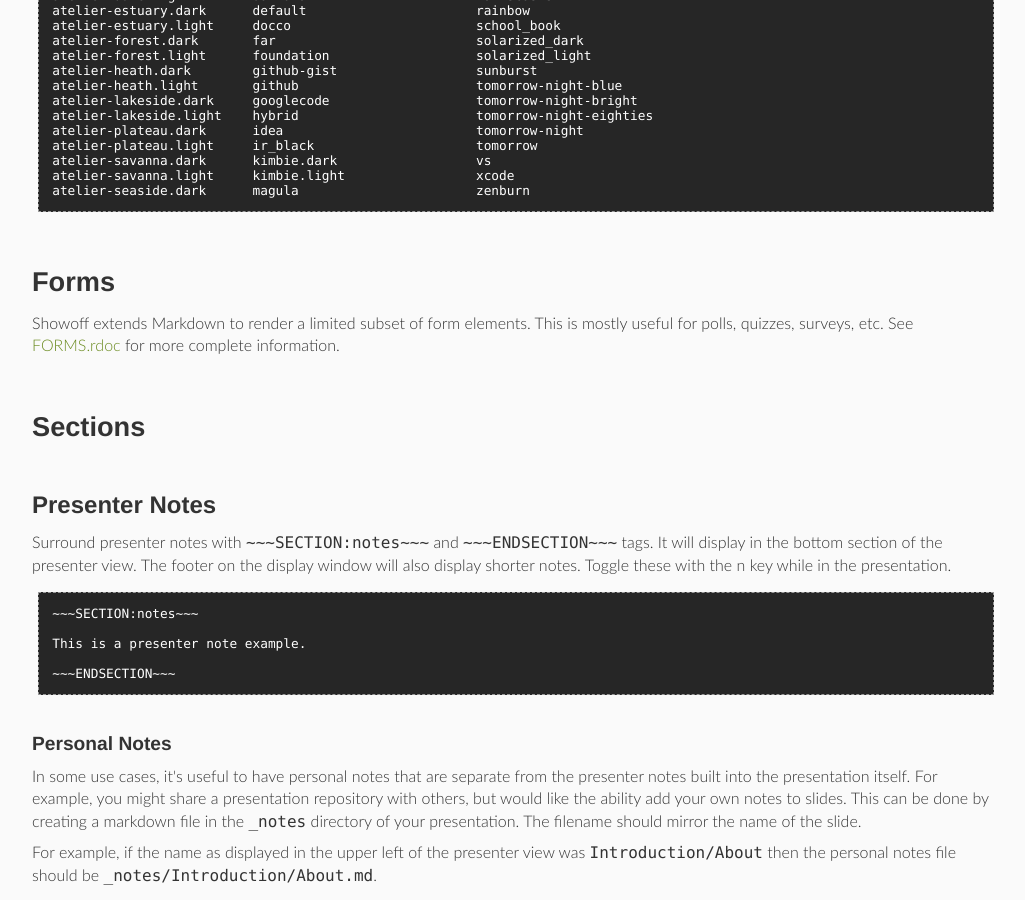
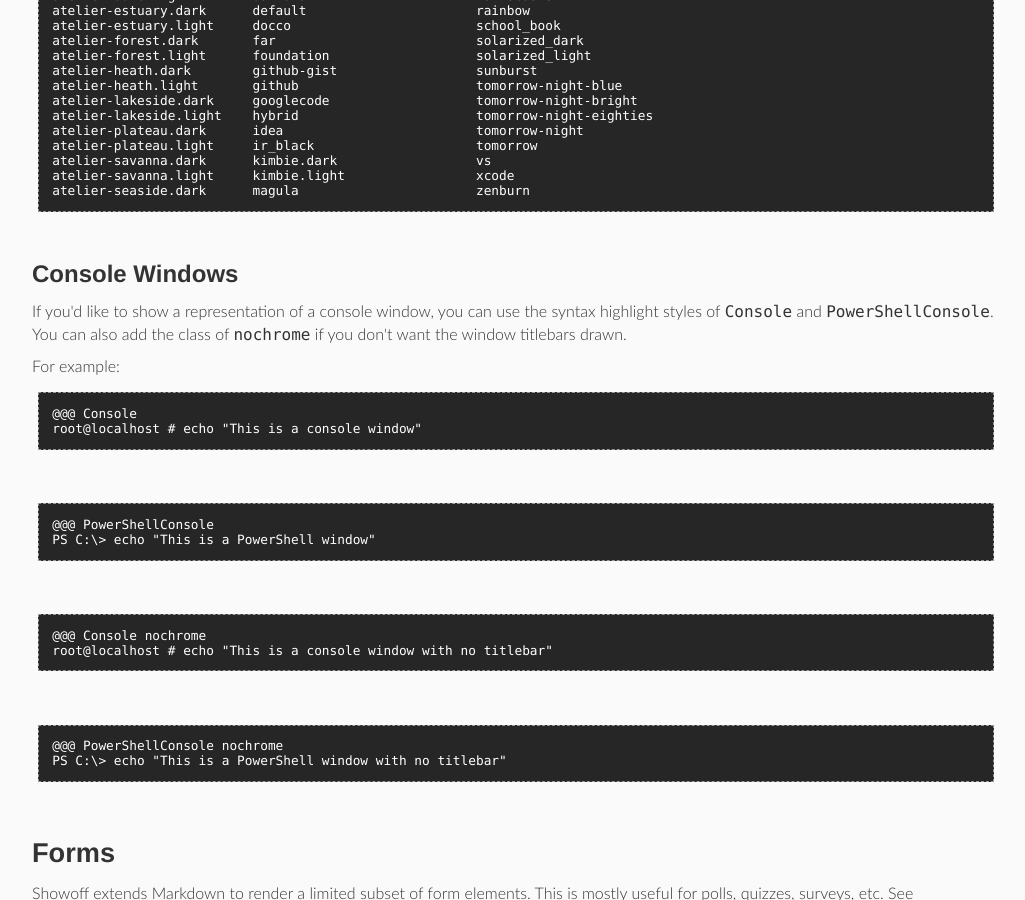
Before and after one commit to binford2k/showoff, a Jekyll site: the page documentation/AUTHORING_rdoc.html, which Jekyll copies as it is, in a window 1280 px wide and 900 px high, scrolled down 6233 px. Shown: the whole window, without its empty margins (248-1273 px from the left). Built offline with Jekyll 4.4.1, drawn with Linux system fonts in a browser that asks for light colours; some web fonts are replaced.

Commit message:
updating docs

```diff
--- a/documentation/AUTHORING_rdoc.html
+++ b/documentation/AUTHORING_rdoc.html
@@ -64,6 +64,7 @@
     <li><a href="#label-Slide+Backgrounds">Slide Backgrounds</a>
     <li><a href="#label-Language+Highlighting">Language Highlighting</a>
     <li><a href="#label-Syntax+highlighting+styles">Syntax highlighting styles</a>
+    <li><a href="#label-Console+Windows">Console Windows</a>
     <li><a href="#label-Forms">Forms</a>
     <li><a href="#label-Sections">Sections</a>
     <li><a href="#label-Presenter+Notes">Presenter Notes</a>
@@ -496,6 +497,33 @@ atelier-plateau.light     ir_black                     tomorrow
 atelier-savanna.dark      kimbie.dark                  vs
 atelier-savanna.light     kimbie.light                 xcode
 atelier-seaside.dark      magula                       zenburn</pre>
+
+<h2 id="label-Console+Windows">Console Windows<span><a href="#label-Console+Windows">&para;</a> <a href="#top">&uarr;</a></span></h2>
+
+<p>If you&#39;d like to show a representation of a console window, you can use
+the syntax highlight styles of <code>Console</code> and
+<code>PowerShellConsole</code>. You can also add the class of
+<code>nochrome</code> if you don&#39;t want the window titlebars drawn.</p>
+
+<p>For example:</p>
+
+<pre>@@@ Console
+root@localhost # echo &quot;This is a console window&quot;</pre>
+
+<p><br></p>
+
+<pre>@@@ PowerShellConsole
+PS C:\&gt; echo &quot;This is a PowerShell window&quot;</pre>
+
+<p><br></p>
+
+<pre>@@@ Console nochrome
+root@localhost # echo &quot;This is a console window with no titlebar&quot;</pre>
+
+<p><br></p>
+
+<pre>@@@ PowerShellConsole nochrome
+PS C:\&gt; echo &quot;This is a PowerShell window with no titlebar&quot;</pre>
 
 <h1 id="label-Forms">Forms<span><a href="#label-Forms">&para;</a> <a href="#top">&uarr;</a></span></h1>
 
--- a/documentation/PRESENTATION_rdoc.html
+++ b/documentation/PRESENTATION_rdoc.html
@@ -166,6 +167,9 @@ href="AUTHORING_rdoc.html">AUTHORING</a> section for more information.</p>
 The path to the currently viewed slide will be appended and the resulting
 URI will be opened in a new browser tab. This is currently only tested with
 GitHub.</p>
+</dd><dt>encoding
+<dd>
+<p>The character encoding of the presentation. Defaults to <code>UTF-8</code>.</p>
 </dd><dt>favicon
 <dd>
 <p>The filename of a favicon image to use. Note that you must prefix the
--- a/documentation/table_of_contents.html
+++ b/documentation/table_of_contents.html
@@ -44,6 +44,7 @@
       <li><a href="AUTHORING_rdoc.html#label-Slide+Backgrounds">Slide Backgrounds</a>
       <li><a href="AUTHORING_rdoc.html#label-Language+Highlighting">Language Highlighting</a>
       <li><a href="AUTHORING_rdoc.html#label-Syntax+highlighting+styles">Syntax highlighting styles</a>
+      <li><a href="AUTHORING_rdoc.html#label-Console+Windows">Console Windows</a>
       <li><a href="AUTHORING_rdoc.html#label-Forms">Forms</a>
       <li><a href="AUTHORING_rdoc.html#label-Sections">Sections</a>
       <li><a href="AUTHORING_rdoc.html#label-Presenter+Notes">Presenter Notes</a>
```
Also changed, not shown: other parts of documentation/PRESENTATION_rdoc.html (+1 -0 lines), documentation/COMMANDLINE_rdoc.html (+6 -1 lines), 4 other files.
